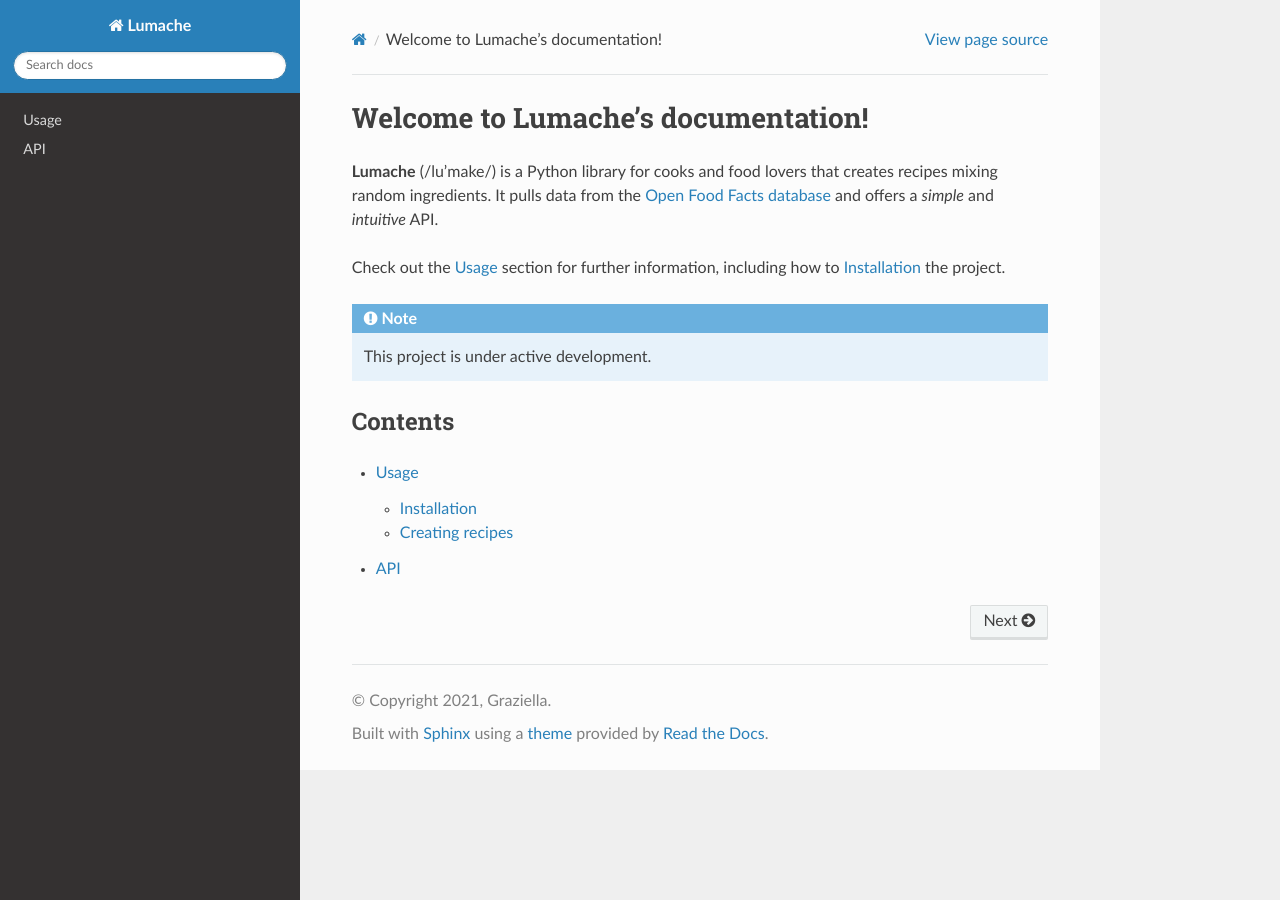
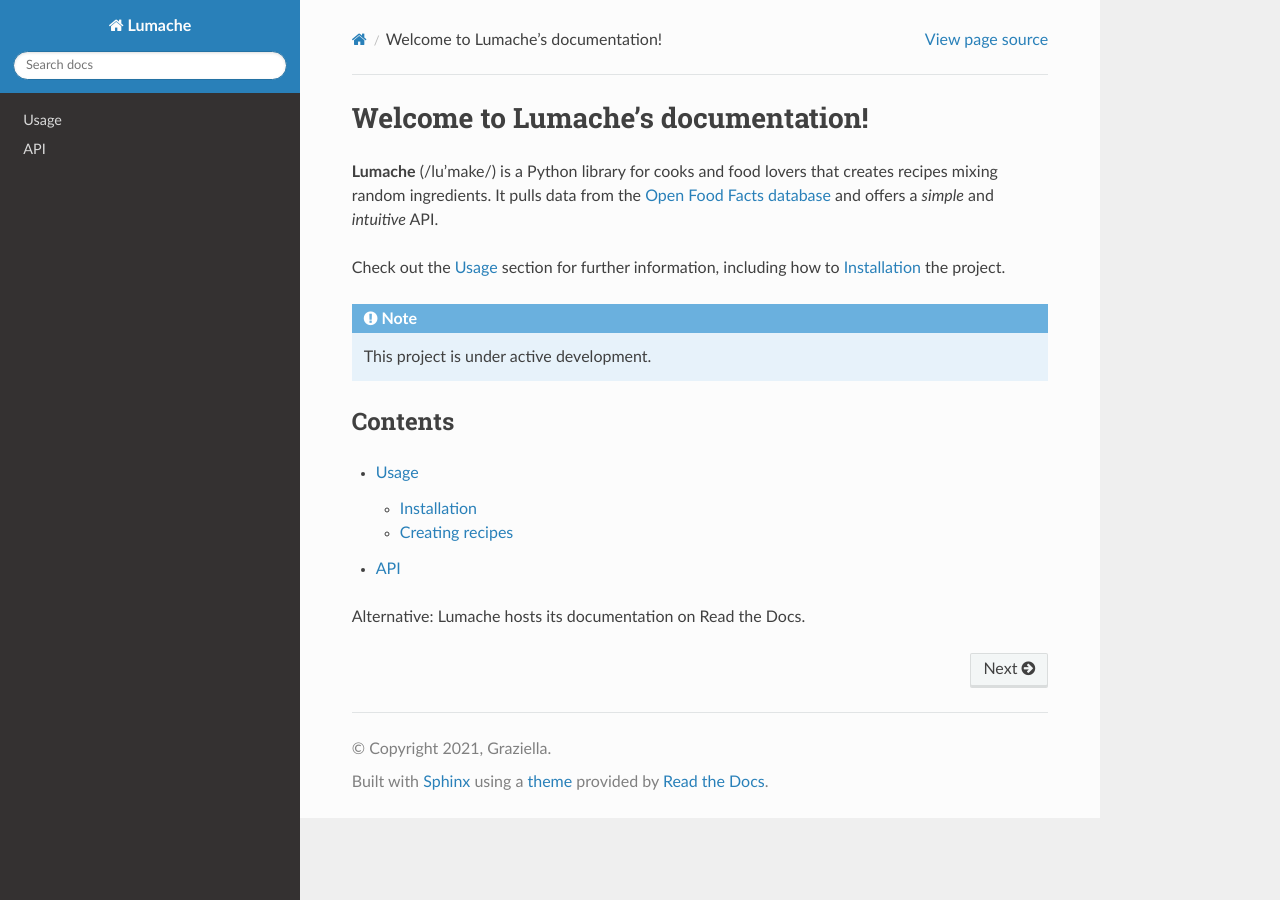
Before and after one commit to llama70/readthedocs-tutorial, a Sphinx documentation site: the page built from docs/source/index.rst, in a window 1280 px wide. Built offline with Sphinx 7.4.7 and the Read the Docs theme 3.1.0, drawn with Linux system fonts in a browser that asks for light colours.

Commit message:
Update index.rst

```diff
--- a/docs/source/index.rst
+++ b/docs/source/index.rst
@@ -20,3 +20,5 @@ Contents
 
    usage
    api
+
+Alternative: Lumache hosts its documentation on Read the Docs.
```
